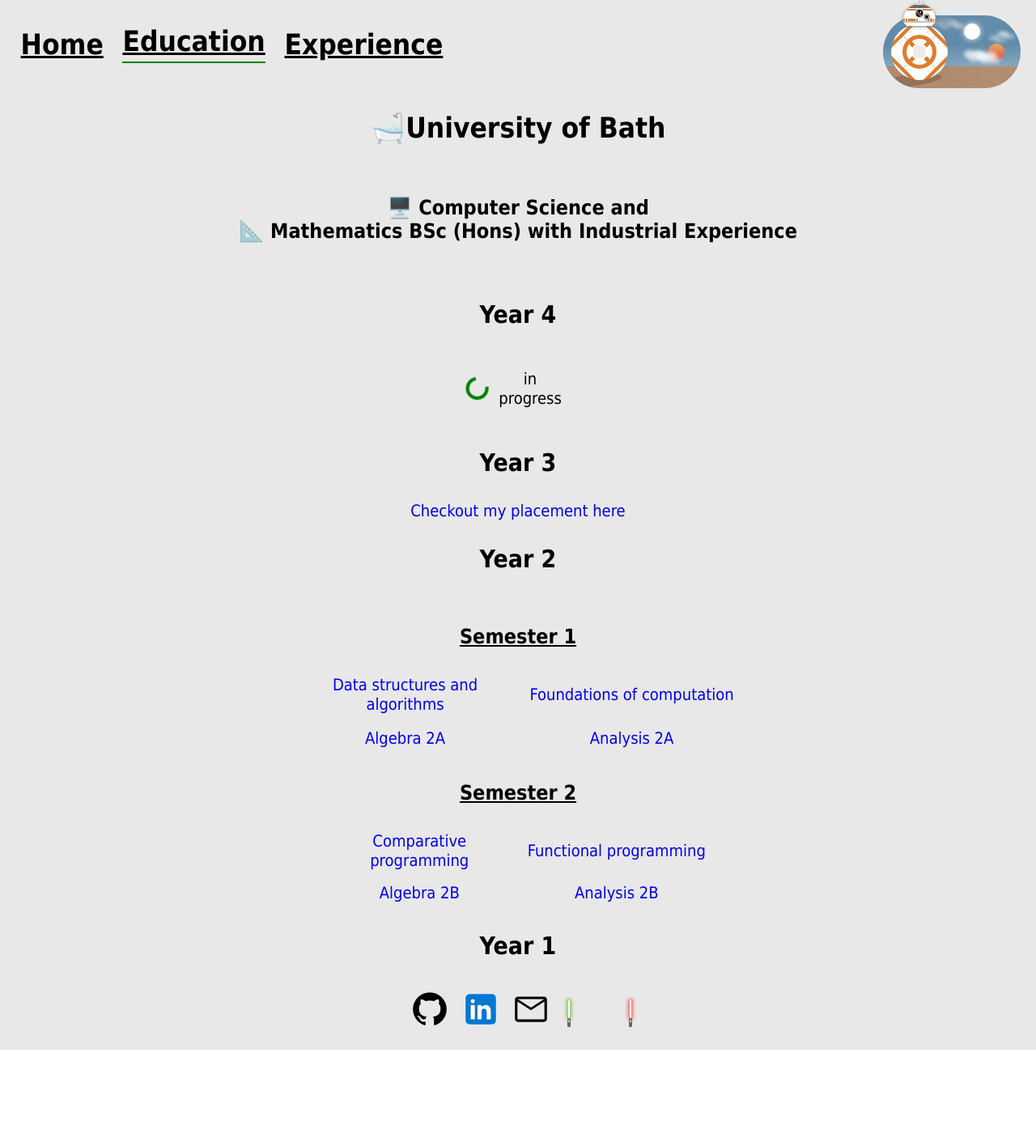
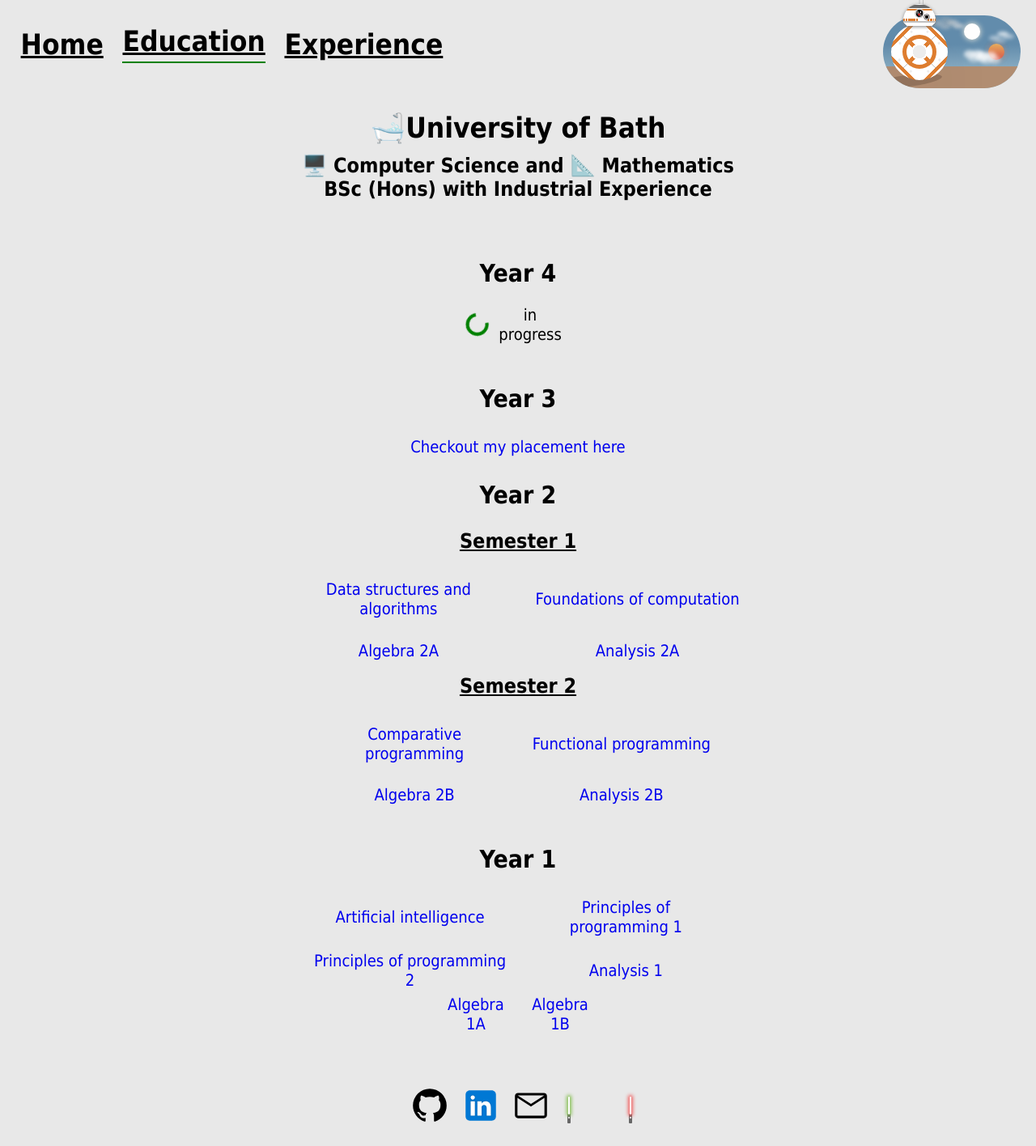
Before and after one commit to Jensooon/jenson-wintle.dev, an Angular app: page /education in a window 1280 px wide. Shown: the whole page at 81% size. Before the commit the page ends 1297 px from the top, so only its background shows below. Built offline with nearby package versions, Linux system fonts and the light colour scheme.

Commit message:
Implemented Year 1 content.

```diff
--- a/src/app/education/education.component.css
+++ b/src/app/education/education.component.css
@@ -7,14 +7,15 @@
   display: flex;
   flex-direction: column;
   align-items: center;
+  text-align: center;
   margin-bottom: 5%;
-  text-align: center;
 }
 
 .container {
   display: flex;
   flex-direction: row;
   align-items: center;
+  margin-top: -5%;
 }
 
 a {
@@ -26,6 +27,7 @@ a {
 }
 .center-text {
   text-align: center;
+  margin-top: -1%;
 }
 
 a:hover {
@@ -54,6 +56,10 @@ a:hover {
   box-sizing: border-box;
   animation: rotation 1s linear infinite;
   margin-right: 2%;
+}
+
+h4 {
+  margin-top: -1%;
 }
 
 @keyframes rotation {
--- a/src/app/education/education.component.html
+++ b/src/app/education/education.component.html
@@ -4,25 +4,25 @@
   [class.white-class]="!isComponentBGDark"
 >
   <section>
-    <h1 class="sub-title">🛁University of Bath</h1>
-    <h5 class="center-text">
-      🖥️ Computer Science and <br />📐 Mathematics BSc (Hons) with Industrial
-      Experience
+    <h1 class="sub-title" appScrollReveal>🛁University of Bath</h1>
+    <h5 class="center-text" appScrollReveal>
+      🖥️ Computer Science and 📐 Mathematics <br />
+      BSc (Hons) with Industrial Experience
     </h5>
-    <h3>Year 4</h3>
-    <div class="container">
+    <h3 appScrollReveal>Year 4</h3>
+    <div class="container" appScrollReveal>
       <span
         [class.dark-loader]="isComponentBGDark"
         [class.light-loader]="!isComponentBGDark"
       ></span>
       <p>in progress</p>
     </div>
-    <h3>Year 3</h3>
-    <a routerLink="/experience" routerLinkActive="active"
+    <h3 appScrollReveal>Year 3</h3>
+    <a routerLink="/experience" routerLinkActive="active" appScrollReveal
       >Checkout my placement here</a
     >
-    <h3>Year 2</h3>
-    <h4>Semester 1</h4>
+    <h3 appScrollReveal>Year 2</h3>
+    <h4 appScrollReveal>Semester 1</h4>
     <div class="four-by-four" appScrollReveal>
       <div class="wrapper">
         <a href="https://www.bath.ac.uk/catalogues/2023-2024/cm/CM20254.html">
@@ -46,7 +46,7 @@
       </div>
     </div>
 
-    <h4>Semester 2</h4>
+    <h4 appScrollReveal>Semester 2</h4>
     <div class="four-by-four" appScrollReveal>
       <div class="wrapper">
         <a href="https://www.bath.ac.uk/catalogues/2023-2024/cm/CM20318.html"
@@ -70,6 +70,40 @@
       </div>
     </div>
 
-    <h3>Year 1</h3>
+    <h3 appScrollReveal>Year 1</h3>
+    <div class="four-by-four" appScrollReveal>
+      <div class="wrapper">
+        <a href="https://bath.ac.uk/catalogues/2022-2023/cm/CM10310.html">
+          Artificial intelligence
+        </a>
+      </div>
+      <div class="wrapper">
+        <a href="https://www.bath.ac.uk/catalogues/2022-2023/cm/CM10227.html">
+          Principles of <br />programming 1</a
+        >
+      </div>
+      <div class="wrapper">
+        <a href="https://www.bath.ac.uk/catalogues/2022-2023/cm/CM10228.html">
+          Principles of programming 2</a
+        >
+      </div>
+      <div class="wrapper">
+        <a href="https://www.bath.ac.uk/catalogues/2022-2023/ma/MA10207.html">
+          Analysis 1</a
+        >
+      </div>
+    </div>
+    <div class="four-by-four" appScrollReveal>
+      <div class="wrapper">
+        <a href="https://www.bath.ac.uk/catalogues/2022-2023/ma/MA10209.html">
+          Algebra 1A
+        </a>
+      </div>
+      <div class="wrapper">
+        <a href="https://www.bath.ac.uk/catalogues/2022-2023/ma/MA10210.html"
+          >Algebra 1B</a
+        >
+      </div>
+    </div>
   </section>
 </div>
--- a/src/styles.css
+++ b/src/styles.css
@@ -71,8 +71,8 @@ p {
 }
 .four-by-four {
   display: grid;
-  grid-template-columns: auto auto;
-  grid-template-rows: auto auto;
+  grid-template-columns: 5fr 5fr;
+  grid-template-rows: 5fr 5fr;
   align-items: center;
   justify-content: center;
   text-align: center;
```
